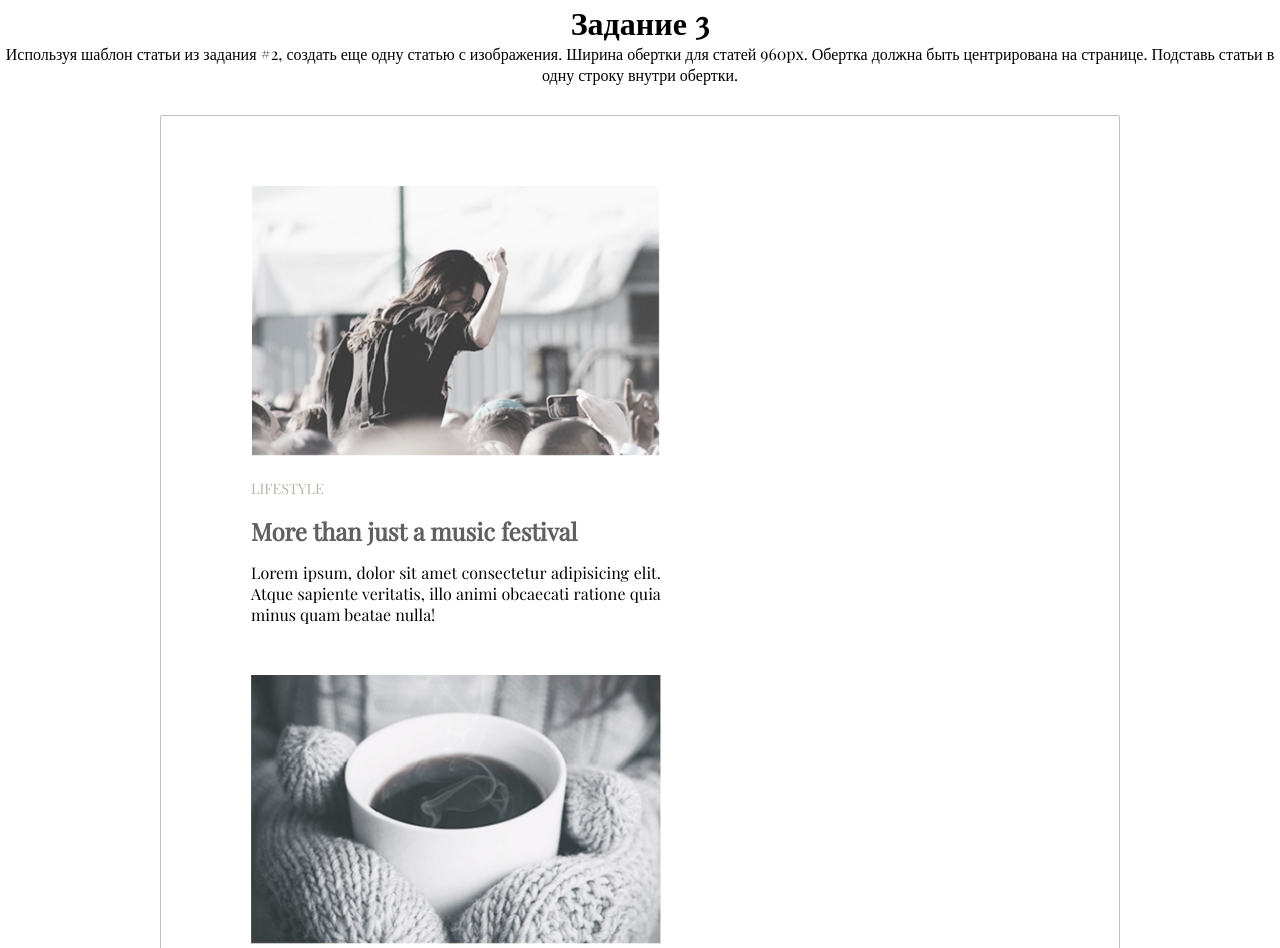
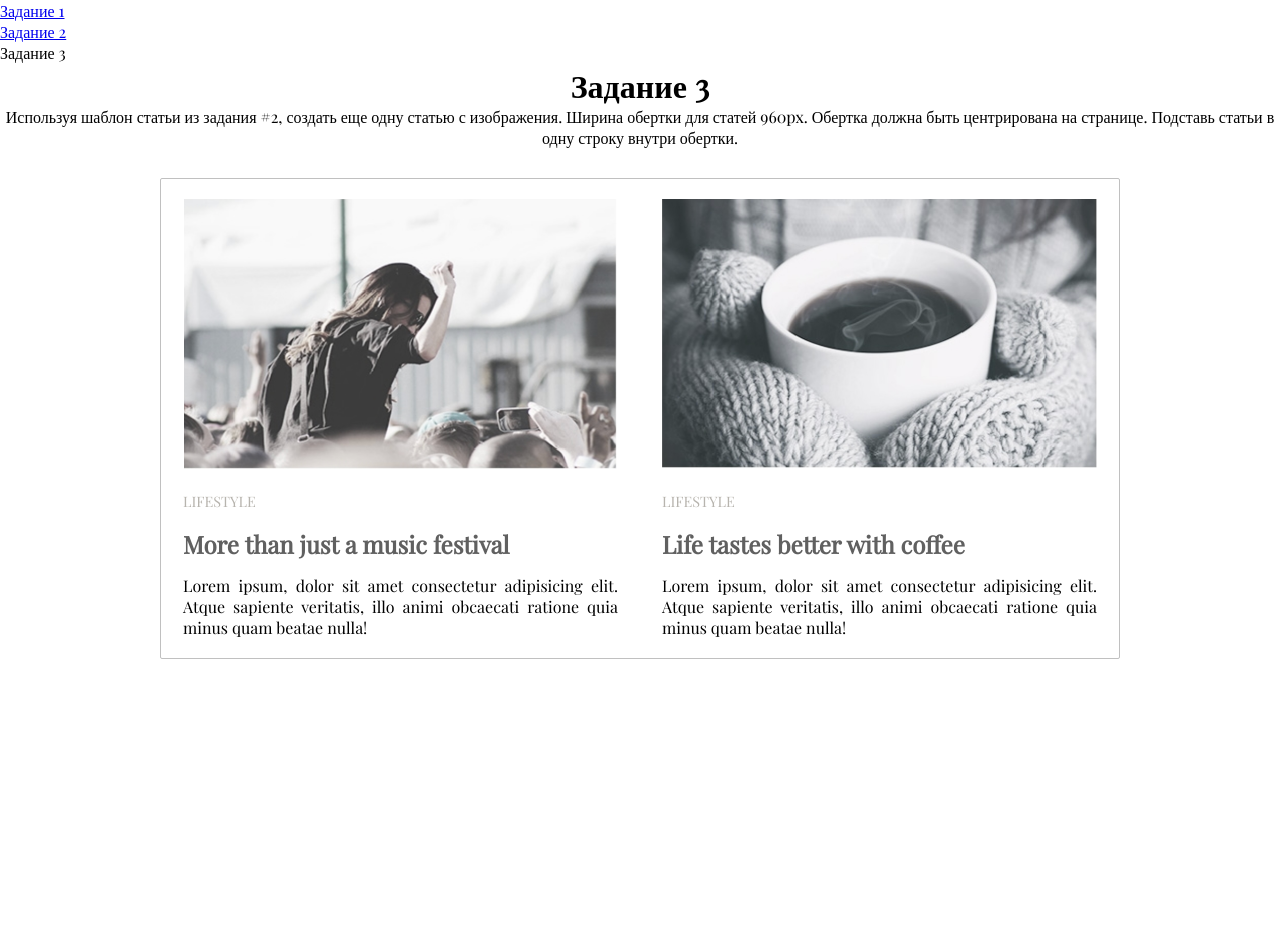
Before and after one commit to artemdev/homework-3-and-additional-tasks, a plain HTML site: page extra_homework/task3.html in a window 1280 px wide. Shown: the top 948 px of the page. After the commit the page ends 800 px from the top, so only its background shows below. Drawn offline with nearby package versions, Linux system fonts and the light colour scheme.

Commit message:
+ navigation in extra homework

```diff
--- a/extra_homework/css/task3.css
+++ b/extra_homework/css/task3.css
@@ -21,7 +21,6 @@ p.tags {
 .container {
   width: 960px;
   margin: 0 auto;
-  padding: 20px;
   box-sizing: border-box;
   border: 1px solid #c0c0c0;
   border-radius: 2px;
@@ -35,9 +34,8 @@ p.tags {
 }
 
 .wrap {
-  display: block;
-  width: 49%;
-  margin: 50px;
+  display: inline-block;
+  width: 475px;
 }
 
 .container img {
--- a/extra_homework/task3.html
+++ b/extra_homework/task3.html
@@ -13,6 +13,13 @@
   </head>
 
   <body>
+        <nav>
+          <ul>
+            <li><a href="index.html">Задание 1</a></li>
+            <li><a href="task2.html">Задание 2</a></li>
+            <li>Задание 3</a></li>
+          </ul>
+        </nav>
     <div class="about">
       <h1>Задание 3</h1>
       <p>
```
Also changed, not shown: extra_homework/css/task1.css (+5 -5 lines), extra_homework/index.html (+8 -1 lines), extra_homework/task2.html (+7 -0 lines).
